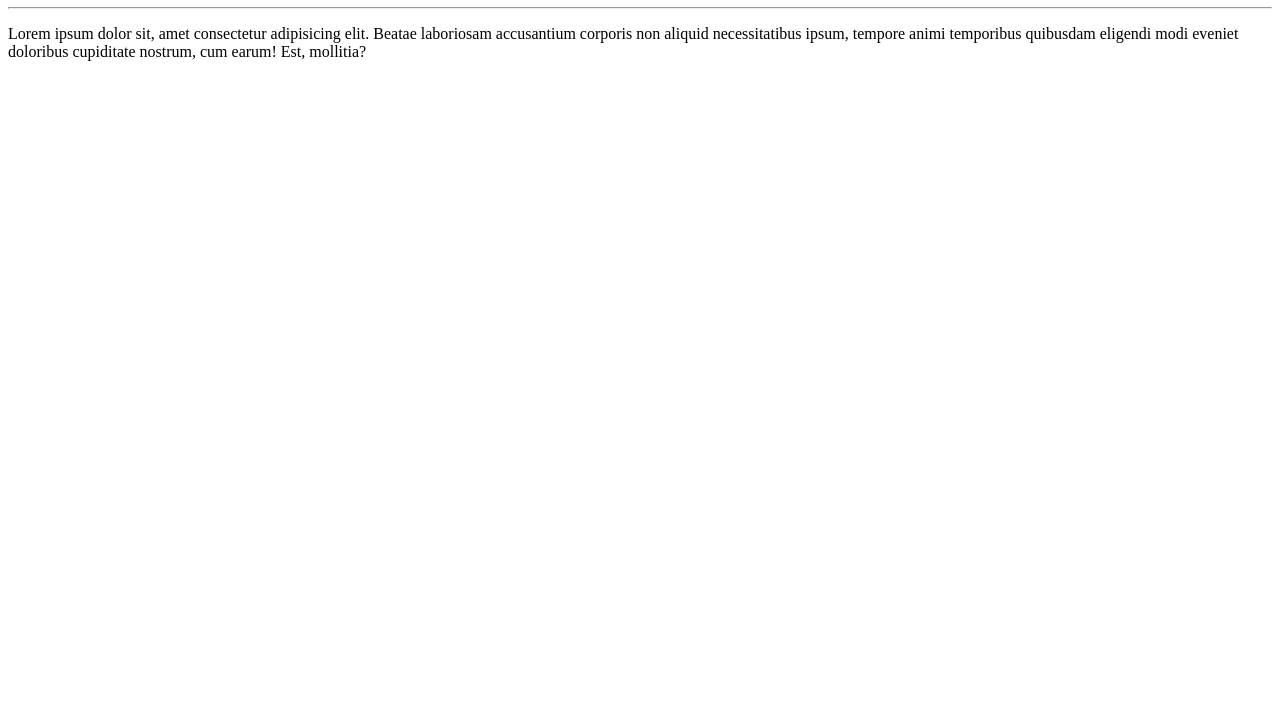
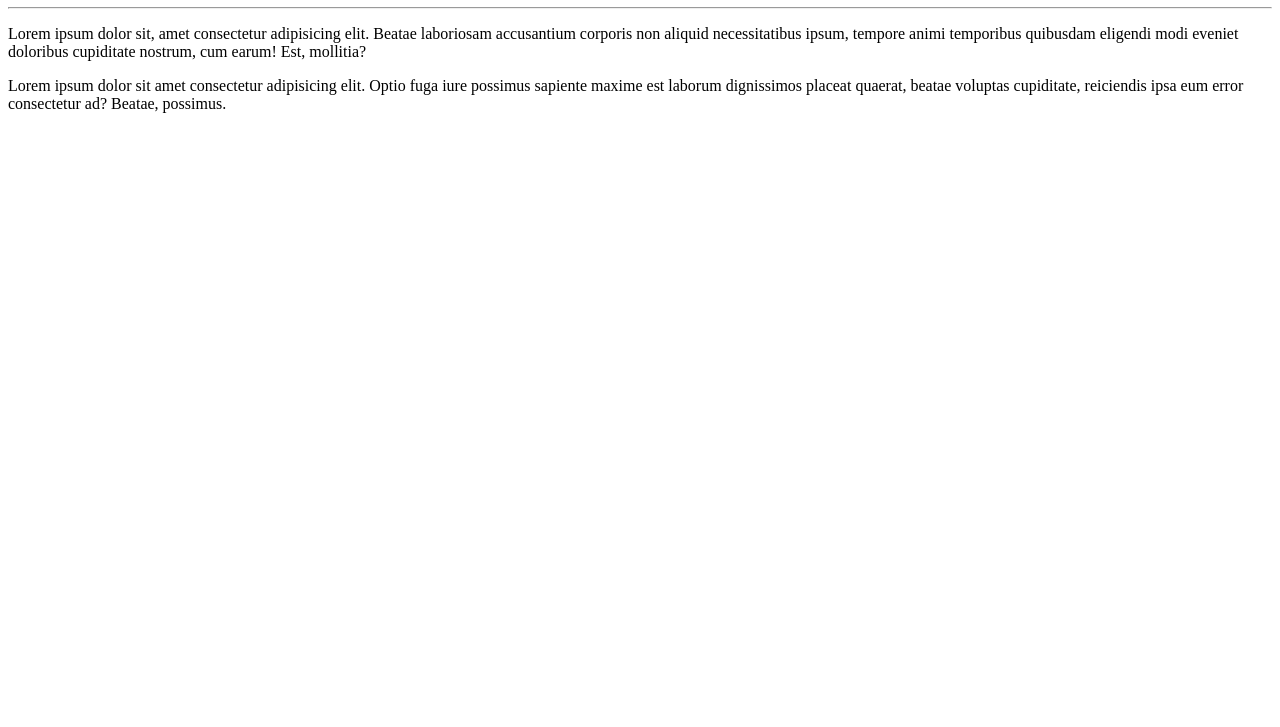
Before and after one commit to raffaelcv/Curso-html-css, a plain HTML site: page site exemplo/index.html in a window 1280 px wide. Shown: the part 73-800 px from the top of the page. Drawn offline with Linux system fonts and the light colour scheme.

Commit message:
adicionei um paragrafo

```diff
--- a/site exemplo/index.html
+++ b/site exemplo/index.html
@@ -10,5 +10,6 @@
     <h1>Olá,Mundo</h1>
     <hr>
     <p>Lorem ipsum dolor sit, amet consectetur adipisicing elit. Beatae laboriosam accusantium corporis non aliquid necessitatibus ipsum, tempore animi temporibus quibusdam eligendi modi eveniet doloribus cupiditate nostrum, cum earum! Est, mollitia?</p>
+    <p>Lorem ipsum dolor sit amet consectetur adipisicing elit. Optio fuga iure possimus sapiente maxime est laborum dignissimos placeat quaerat, beatae voluptas cupiditate, reiciendis ipsa eum error consectetur ad? Beatae, possimus.</p>
 </body>
 </html>
```
